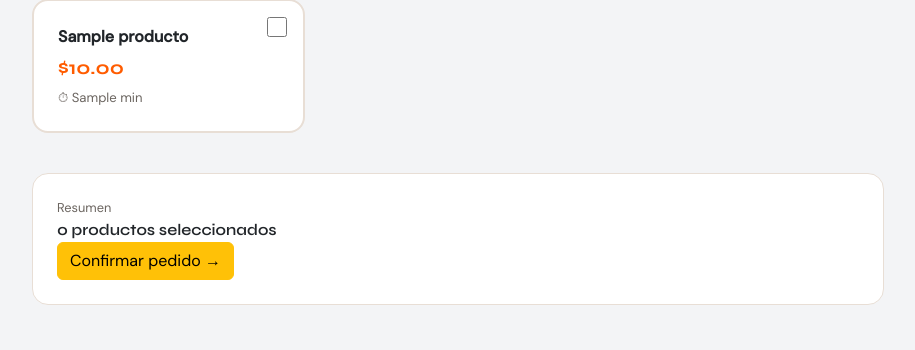
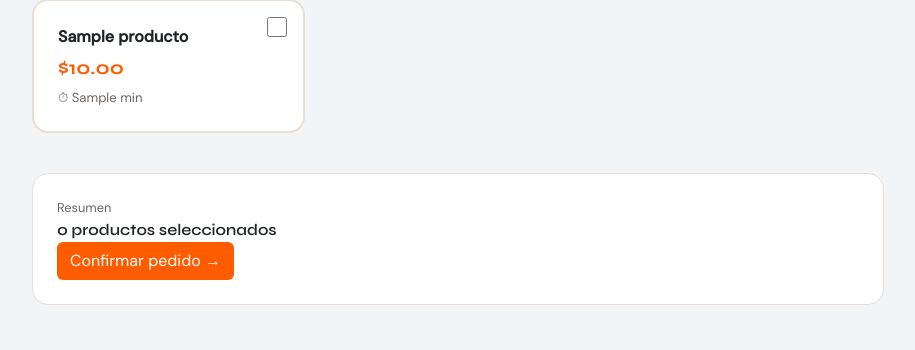
Before and after one commit to Jhoan-rios/Food-U, a Flask app: template templates/crear_pedido.html in a window 1280 px wide. Shown: the part 195-545 px from the top of the page, without its empty margins (182-1097 px from the left). Run offline with Flask 3, Linux system fonts and the light colour scheme; the template is opened without the code that fills it: most values are stand-ins (such as "Sample title", 1, 10 or a date in 2020).

Commit message:
updated crear_pedido

```diff
--- a/templates/crear_pedido.html
+++ b/templates/crear_pedido.html
@@ -28,7 +28,7 @@
           <div style="font-size:0.8rem; color:var(--gris);">Resumen</div>
           <div id="resumen" style="font-weight:600; font-family:'Syne',sans-serif;">0 productos seleccionados</div>
         </div>
-        <button type="submit" class="btn btn-warning" style="width:auto;">Confirmar pedido →</button>
+        <button type="submit" class="btn" style="width:auto; background: #FF5C00; color:#fff">Confirmar pedido →</button>
       </div>
     </div>
   </form>
```
